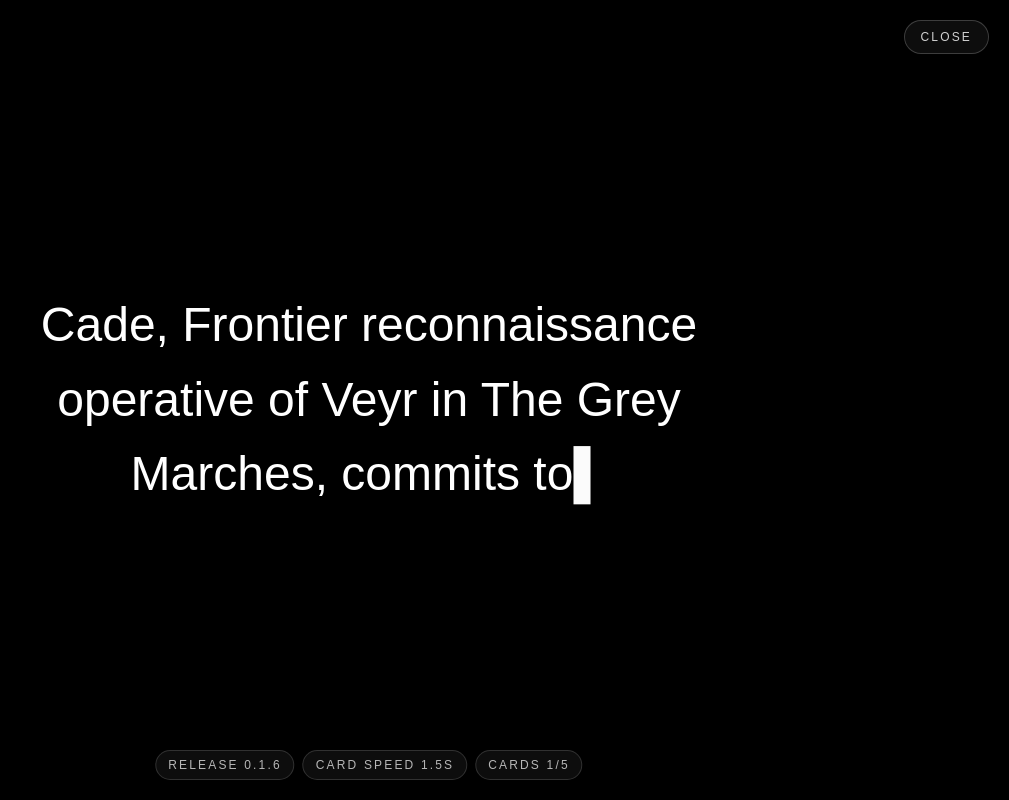
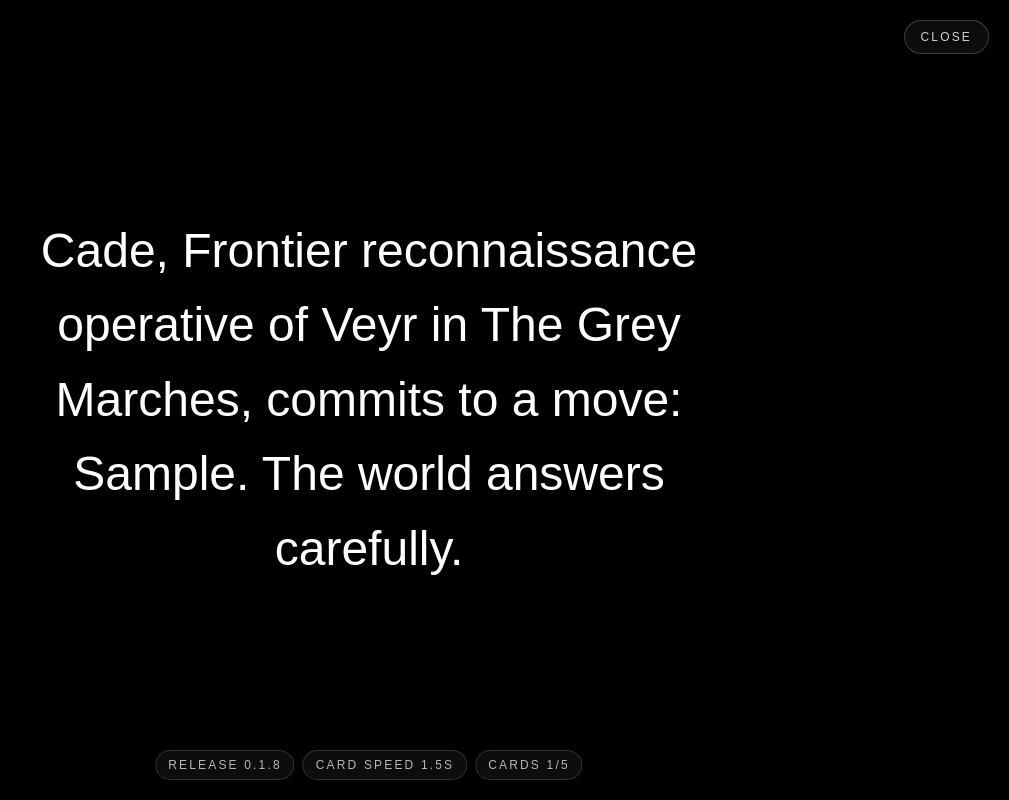
Before and after one commit to dskaiser82/choose-adv, a Next.js app: page / in a window 1280 px wide. Both pictures are taken after typing "Sample" into the empty fields and a click on the button "SEND ACTION". Shown: the part 1144-1944 px from the top of the page, without its empty margins (271-1280 px from the left). Built offline with nearby package versions, Linux system fonts and the light colour scheme.

Commit message:
Revert story overlay to fade cards

```diff
--- a/package.json
+++ b/package.json
@@ -1,6 +1,6 @@
 {
   "name": "choose-adventure",
-  "version": "0.1.6",
+  "version": "0.1.8",
   "private": true,
   "scripts": {
     "dev": "next dev",
--- a/src/app/game-client.tsx
+++ b/src/app/game-client.tsx
@@ -36,7 +36,7 @@ type GameClientProps = {
 const STORAGE_KEY = "choose-adventure-mvp-state";
 const DEFAULT_REVEAL_SPEED = 1500;
 const HOLD_TIME_MS = 1100;
-const CLEAR_TIME_MS = 350;
+const CLEAR_TIME_MS = 450;
 
 function buildInitialTurn(worldName: string, playerName: string): TurnResponse {
   return {
@@ -91,7 +91,6 @@ export default function GameClient({
   const [cardIndex, setCardIndex] = useState(0);
   const [displayedCardText, setDisplayedCardText] = useState("");
   const [isCardVisible, setIsCardVisible] = useState(false);
-  const [isTypingCard, setIsTypingCard] = useState(false);
   const [storyModeDone, setStoryModeDone] = useState(false);
   const audioRef = useRef<HTMLAudioElement | null>(null);
   const narrationBoxRef = useRef<HTMLDivElement | null>(null);
@@ -158,7 +157,6 @@ export default function GameClient({
     if (!storyCards.length) return;
     if (cardIndex >= storyCards.length) {
       setStoryModeDone(true);
-      setIsTypingCard(false);
       setIsCardVisible(false);
       return;
     }
@@ -166,25 +164,11 @@ export default function GameClient({
     runIdRef.current += 1;
     const runId = runIdRef.current;
     const currentCard = storyCards[cardIndex];
-    const charDelay = Math.max(14, Math.round(24 * (revealSpeed / DEFAULT_REVEAL_SPEED)));
 
-    setDisplayedCardText("");
+    setDisplayedCardText(currentCard);
     setIsCardVisible(true);
-    setIsTypingCard(true);
     setStoryModeDone(false);
 
-    let index = 0;
-
-    function typeNext() {
-      if (runId !== runIdRef.current) return;
-      index += 1;
-      setDisplayedCardText(currentCard.slice(0, index));
-      if (index < currentCard.length) {
-        timerRef.current = setTimeout(typeNext, charDelay);
-        return;
-      }
-
-      setIsTypingCard(false);
     timerRef.current = setTimeout(() => {
       if (runId !== runIdRef.current) return;
       setIsCardVisible(false);
@@ -194,9 +178,6 @@ export default function GameClient({
         setCardIndex((prev) => prev + 1);
       }, CLEAR_TIME_MS);
     }, revealSpeed + HOLD_TIME_MS);
-    }
-
-    timerRef.current = setTimeout(typeNext, charDelay);
 
     return () => {
       if (timerRef.current) {
@@ -226,7 +207,6 @@ export default function GameClient({
     setCardIndex(0);
     setDisplayedCardText("");
     setIsCardVisible(false);
-    setIsTypingCard(false);
     setStoryModeDone(false);
   }
 
@@ -276,6 +256,7 @@ export default function GameClient({
       const decoder = new TextDecoder();
       let buffer = "";
       let finalTurn: TurnResponse | null = null;
+      let fullNarration = "";
 
       while (true) {
         const { value, done } = await reader.read();
@@ -284,8 +265,6 @@ export default function GameClient({
       }
 
       const events = buffer.split("\n\n").filter(Boolean);
-      let fullNarration = "";
-
       for (const rawEvent of events) {
         const lines = rawEvent.split("\n");
         const eventLine = lines.find((line) => line.startsWith("event: "));
@@ -294,9 +273,7 @@ export default function GameClient({
         const eventName = eventLine.slice(7).trim();
         const payload = JSON.parse(dataLine.slice(6));
 
-        if (eventName === "meta") {
-          // Metadata is available in the final turn payload if we need it later.
-        } else if (eventName === "chunk") {
+        if (eventName === "chunk") {
           fullNarration += String(payload.text ?? "");
         } else if (eventName === "done") {
           finalTurn = payload as TurnResponse;
@@ -500,10 +477,9 @@ export default function GameClient({
             <div className="mx-auto flex w-full max-w-4xl flex-col items-center justify-center gap-8">
               {displayedCardText ? (
                 <p
-                  className={`max-w-3xl whitespace-pre-wrap text-3xl leading-[1.55] text-white transition-opacity duration-200 md:text-5xl ${isCardVisible ? "opacity-100" : "opacity-0"}`}
+                  className={`max-w-3xl whitespace-pre-wrap text-3xl leading-[1.55] text-white transition-all duration-700 md:text-5xl ${isCardVisible ? "translate-y-0 opacity-100" : "translate-y-2 opacity-0"}`}
                 >
                   {displayedCardText}
-                  {isTypingCard ? <span className="animate-pulse">▌</span> : null}
                 </p>
               ) : loading ? (
                 <div className="flex items-center gap-3 text-white/60">
```
Lines whose indentation alone changed are shown as unchanged.
